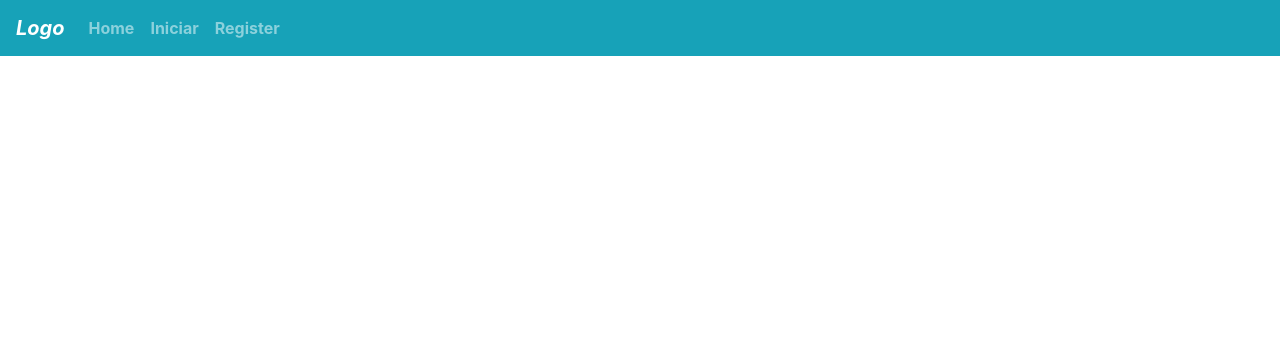
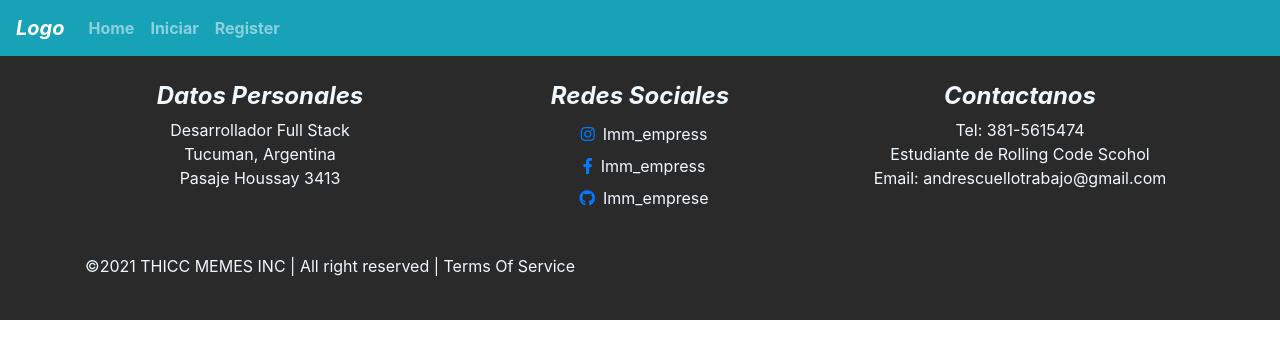
Before and after one commit to MateoMax-hub/Imm-frontend, a React (Create React App) app: page / in a window 1280 px wide. Shown: the top 358 px of the page. Built offline with nearby package versions, Linux system fonts and the light colour scheme.

Commit message:
footer ingresado en componentes

```diff
--- a/public/index.html
+++ b/public/index.html
@@ -3,6 +3,9 @@
   <head>
     <meta charset="utf-8" />
     <link rel="icon" href="%PUBLIC_URL%/favicon.ico" />
+    <link rel="stylesheet" href="https://cdnjs.cloudflare.com/ajax/libs/font-awesome/5.14.0/css/all.min.css"
+    integrity="sha512-1PKOgIY59xJ8Co8+NE6FZ+LOAZKjy+KY8iq0G4B3CyeY6wYHN3yt9PW0XpSriVlkMXe40PTKnXrLnZ9+fkDaog=="
+    crossorigin="anonymous" />
     <meta name="viewport" content="width=device-width, initial-scale=1" />
     <meta name="theme-color" content="#000000" />
     <meta
--- a/src/App.css
+++ b/src/App.css
@@ -13,3 +13,8 @@
   border: 2px solid rgba(49, 48, 48, 0.705);
   border-radius: 1rem;
 }
+.Footer{
+  background: rgba(19, 18, 18, 0.897);
+  padding: 2% 0%;
+  color: aliceblue;
+}
--- a/src/App.js
+++ b/src/App.js
@@ -7,6 +7,7 @@ import { useState } from 'react';
 import Register from './components/Register/Register';
 import Login from './components/Login/Login';
 import Header from './components/Header/NavBar';
+import Footer from './components/Footer/Footer';
 
 function App() {
     const [routes, setRoutes] = useState();
@@ -22,6 +23,7 @@ function App() {
                     {routes === 'register' && <Register setRoutes={setRoutes} setToken={setToken} />}
                 </Route>
             </Switch>
+            <Footer />
         </Router>
     );
 }
--- /dev/null
+++ b/src/components/Footer/Footer.js
@@ -0,0 +1,70 @@
+import React from 'react';
+
+export default function footer() {
+    return (
+        <div className="Footer">
+            <div className="main-footer">
+                <div className="container">
+                    <div className="row">
+                        <div className="col text-center">
+                            <h4>
+                                <b><i>Datos Personales</i></b>
+                            </h4>
+                            <ul className="list-unstyled">
+                                <li>Desarrollador Full Stack</li>
+                                <li>Tucuman, Argentina</li>
+                                <li>Pasaje Houssay 3413</li>
+                            </ul>
+                        </div>
+                        <div className="col text-center">
+                            <h4 className="">
+                                <b><i>Redes Sociales</i></b>
+                            </h4>
+                            <div className="m-0">
+                                <ul className="list-unstyled">
+                                    <li>
+                                        <a href="https://www.instagram.com">
+                                            <i class="fab fa-instagram p-2"></i>
+                                        </a>
+                                        Imm_empress
+                                    </li>
+                                    <li>
+                                        <a href="https://www.facebook.com">
+                                            <i class="fab fa-facebook-f p-2"></i>
+                                        </a>
+                                        Imm_empress
+                                    </li>
+                                    <li>
+                                        <a href="https://github.com">
+                                            <i class="fab fa-github p-2"></i>
+                                        </a>
+                                        Imm_emprese
+                                    </li>
+                                </ul>
+                            </div>
+                        </div>
+                        <div className="col text-center">
+                            <h4>
+                                <b><i>Contactanos</i></b>
+                            </h4>
+                            <ul className="list-unstyled">
+                                <div className="">
+                                    <li>Tel: 381-5615474</li>
+                                    <li>Estudiante de Rolling Code Scohol</li>
+                                    <li>Email: andrescuellotrabajo@gmail.com</li>
+                                </div>
+                            </ul>
+                        </div>
+                    </div>
+                    <br />
+                    <div className="row">
+                        <p className="col-sm">
+                            &copy;{new Date().getFullYear()} THICC MEMES INC | All right reserved | Terms Of
+                            Service
+                        </p>
+                    </div>
+                </div>
+            </div>
+        </div>
+    );
+}
```
